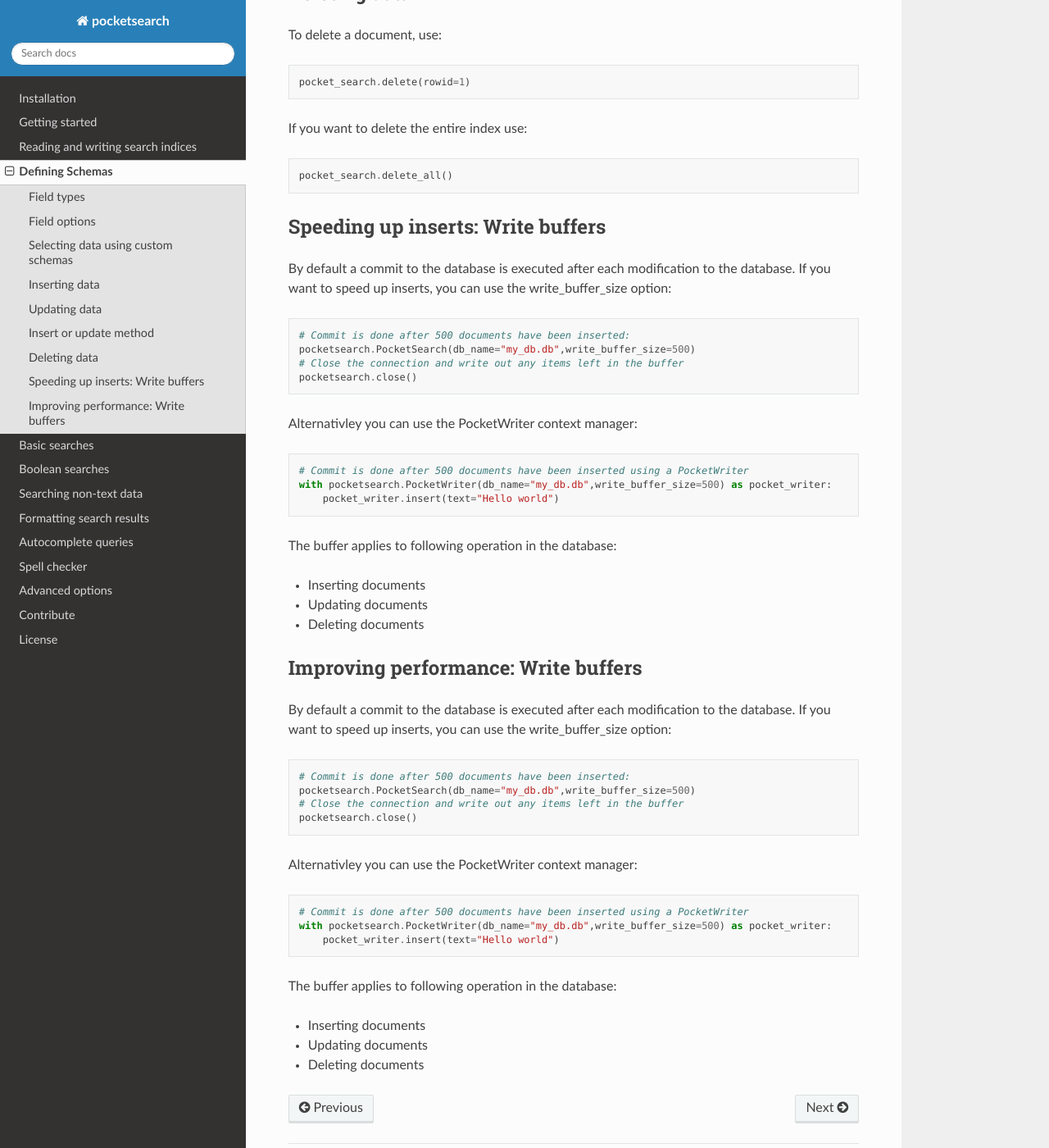
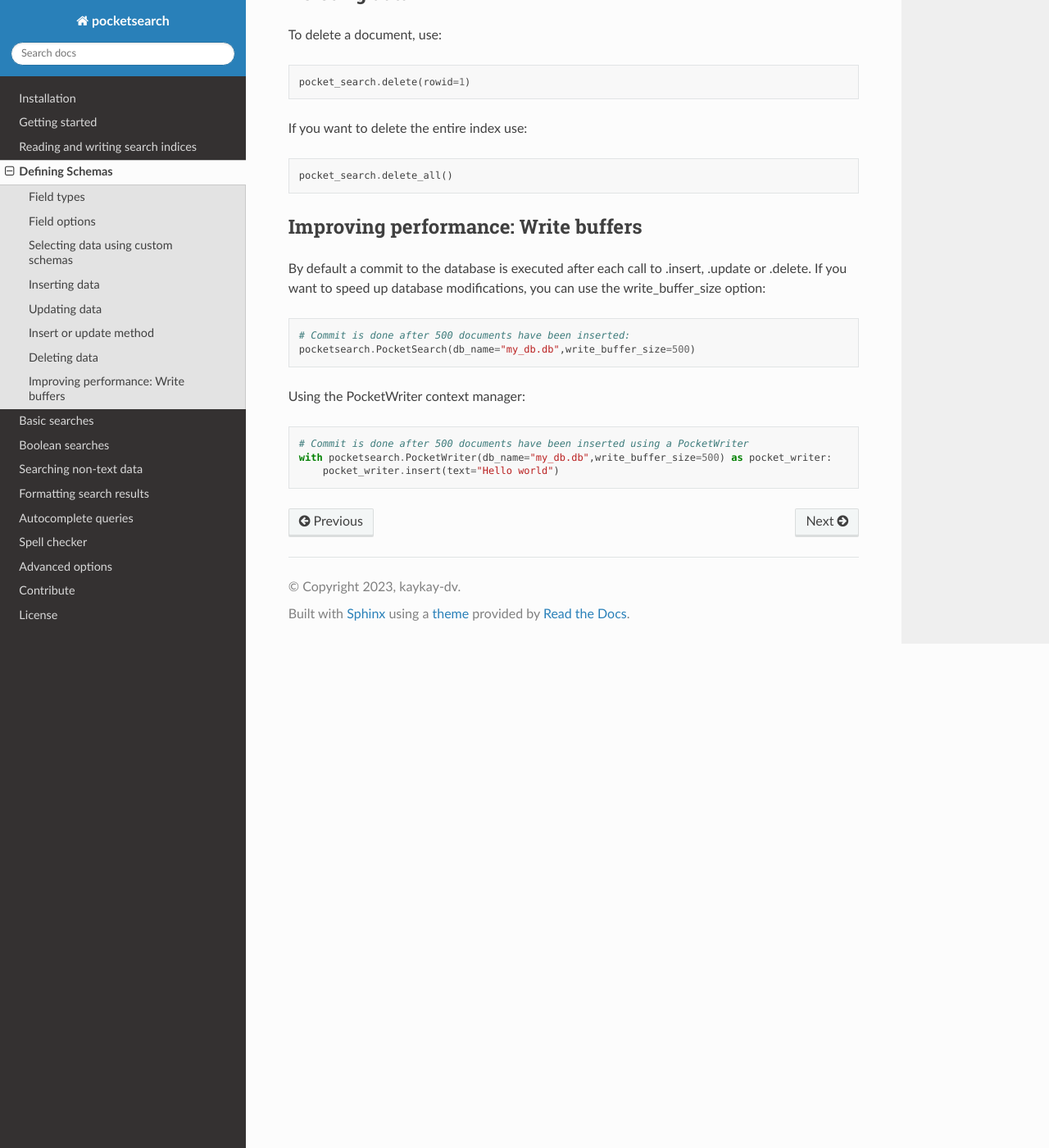
Before and after one commit to kaykay-dv/pocketsearch, a Sphinx documentation site: the page built from docs/schemas.md, in a window 1280 px wide and 1400 px high, scrolled down 3091 px. Shown: the whole window at 82% size. Built offline with Sphinx 7.4.7 and the Read the Docs theme 2.0.0, drawn with Linux system fonts in a browser that asks for light colours.

Commit message:
Removed duplicate content

````diff
--- a/docs/schemas.md
+++ b/docs/schemas.md
@@ -149,54 +149,20 @@ If you want to delete the entire index use:
 pocket_search.delete_all()
 ```
 
-## Speeding up inserts: Write buffers
+## Improving performance: Write buffers
 
-By default a commit to the database is executed after each modification to the database.
-If you want to speed up inserts, you can use the write_buffer_size option:
+By default a commit to the database is executed after each call to .insert, .update or .delete.
+If you want to speed up database modifications, you can use the write_buffer_size option:
 
 ```Python
 # Commit is done after 500 documents have been inserted:
 pocketsearch.PocketSearch(db_name="my_db.db",write_buffer_size=500)
-# Close the connection and write out any items left in the buffer
-pocketsearch.close()
 ```
 
-Alternativley you can use the PocketWriter context manager:
+Using the PocketWriter context manager:
 
 ```Python
 # Commit is done after 500 documents have been inserted using a PocketWriter
 with pocketsearch.PocketWriter(db_name="my_db.db",write_buffer_size=500) as pocket_writer:
     pocket_writer.insert(text="Hello world")
 ```
-
-The buffer applies to following operation in the database:
-
-* Inserting documents
-* Updating documents
-* Deleting documents
-
-## Improving performance: Write buffers
-
-By default a commit to the database is executed after each modification to the database.
-If you want to speed up inserts, you can use the write_buffer_size option:
-
-```Python
-# Commit is done after 500 documents have been inserted:
-pocketsearch.PocketSearch(db_name="my_db.db",write_buffer_size=500)
-# Close the connection and write out any items left in the buffer
-pocketsearch.close()
-```
-
-Alternativley you can use the PocketWriter context manager:
-
-```Python
-# Commit is done after 500 documents have been inserted using a PocketWriter
-with pocketsearch.PocketWriter(db_name="my_db.db",write_buffer_size=500) as pocket_writer:
-    pocket_writer.insert(text="Hello world")
-```
-
-The buffer applies to following operation in the database:
-
-* Inserting documents
-* Updating documents
-* Deleting documents
````
